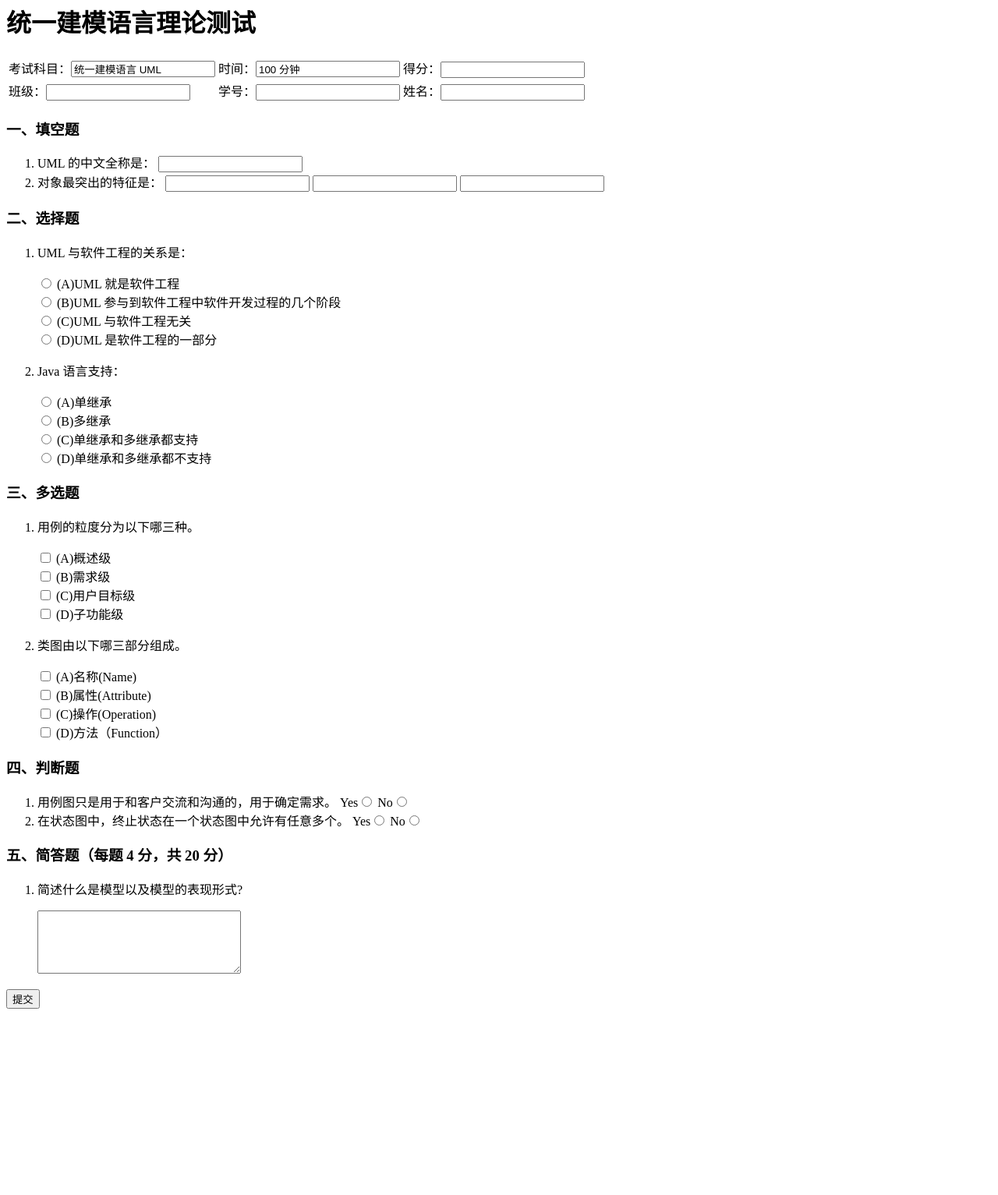
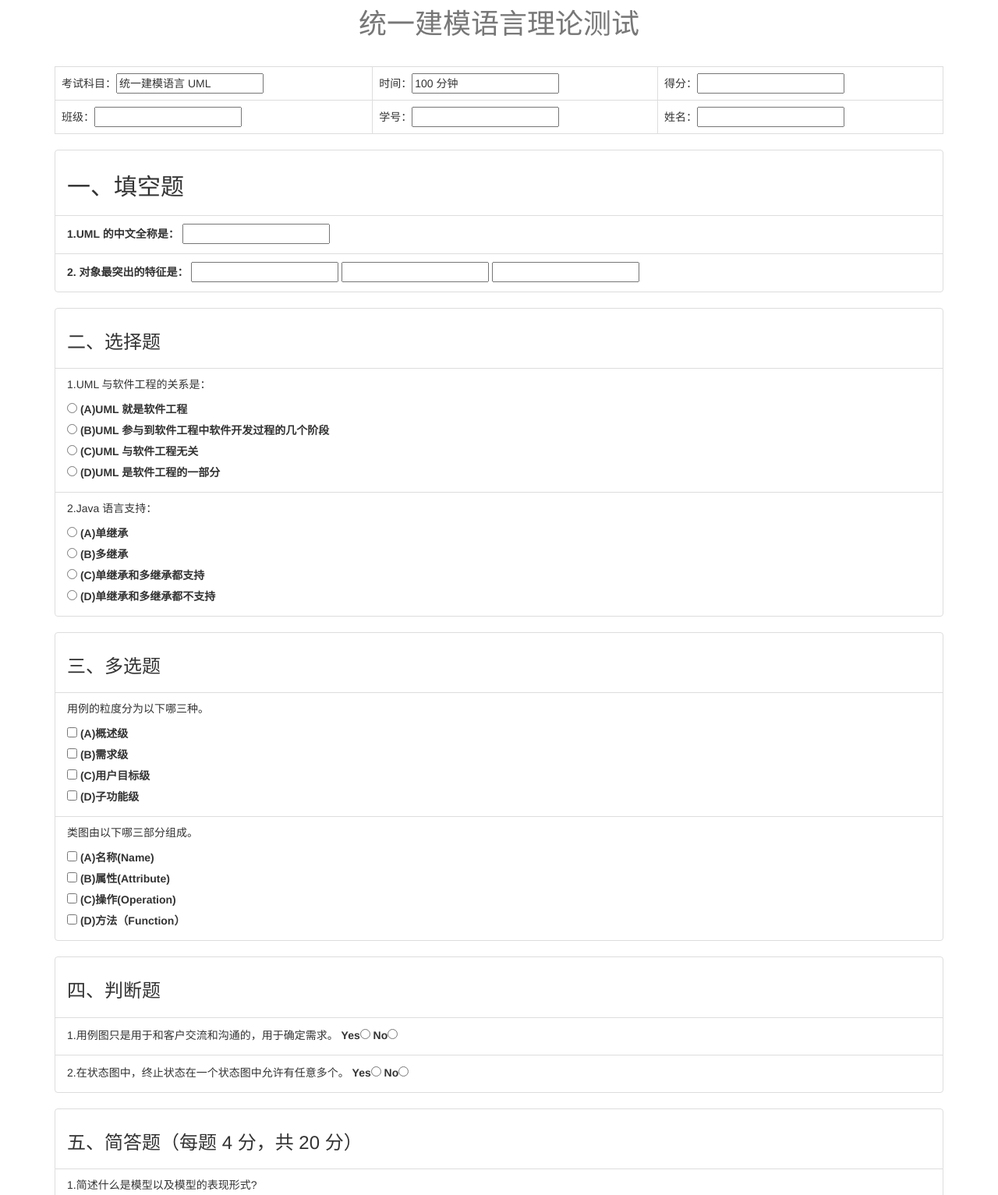
Before and after one commit to wangyao11/html_and_dom, a plain HTML site: page index.html in a window 1280 px wide. Shown: the part 17-1550 px from the top of the page at 78% size. Before the commit the page ends 1319 px from the top, so only its background shows below. Drawn offline with Linux system fonts and the light colour scheme.

Commit message:
format html

```diff
--- a/index.html
+++ b/index.html
@@ -4,7 +4,11 @@
   <head>
     <meta http-equiv="Content-Type" content="text/html; charset=UTF-8">
     <title>统一建模语言理论测试</title>
+
     <script type="text/javascript" src="lib/lodash-2.4.1/lodash.js"></script>
+    <script type="text/javascript" src="lib/jquery/jquery-2.1.1.min.js"></script>
+
+
     <script type="text/javascript" src="main.js"></script>
     <script type="text/javascript" src="question.js"></script>
     <script type="text/javascript" src="questions.js"></script>
@@ -14,13 +18,16 @@
     <script type="text/javascript" src="estimate.js"></script>
     <script type="text/javascript" src="shortAnswer.js"></script>
 
+    <link rel="stylesheet" href="lib/bootstrop/css/bootstrap.min.css" charset="utf-8">
   </head>
-  <body>
-    <form>
-      <h1>统一建模语言理论测试</h1>
+  <body class="container">
+      <form class="form-horizontal">
         <header>
-        <table>
-          <tr>
+          <table class="table table-bordered">
+            <caption class="text-center ">
+              <h1 class="">统一建模语言理论测试</h1>
+            </caption>
+            <caption>
               <td>考试科目：<input type="text" value="统一建模语言 UML"></td>
               <td>时间：<input type="text" value="100 分钟"></td>
               <td>得分：<input type="text" id="acount"></td>
@@ -33,14 +40,14 @@
           </table>
         </header>
         <section>
-        <h3>一、填空题</h3>
-        <ol>
-          <li>
-            <label for="1_1"> UML 的中文全称是：</label>
+          <ul class="list-group">
+            <li class="list-group-item"><h2>一、填空题</h2></li>
+            <li class="list-group-item">
+              <label for="1_1"> 1.UML 的中文全称是：</label>
               <input type="text" id="1_1" name="1_1">
             </li>
-          <li>
-            <label for="1_2"> 对象最突出的特征是：</label>
+            <li class="list-group-item">
+              <label for="1_2">2. 对象最突出的特征是：</label>
               <input type="text" id="1_2_1" name="1_2">
               <input type="text" id="1_2_2" name="1_2">
               <input type="text" id="1_2_3" name="1_2">
@@ -49,10 +56,12 @@
         </section>
 
         <section>
+          <ul class="list-group">
+            <li class="list-group-item">
               <h3>二、选择题</h3>
-        <ol>
-          <li>
-            <p>UML 与软件工程的关系是：</p>
+            </li>
+            <li class="list-group-item">
+              <p>1.UML 与软件工程的关系是：</p>
               <input type="radio" name="2_1" id="2_1_1" value="A" />
               <label for="2_1_1">(A)UML 就是软件工程</label> <br/>
               <input type="radio" name="2_1" id="2_1_2" value="B" />
@@ -62,8 +71,8 @@
               <input type="radio" name="2_1" id="2_1_4" value="D" />
               <label for="2_1_4">(D)UML 是软件工程的一部分</label> <br/>
             </li>
-          <li>
-            <p>Java 语言支持：</p>
+            <li class="list-group-item">
+              <p>2.Java 语言支持：</p>
               <input type="radio" name="2_2" id="2_2_1" value="A" />
               <label for="2_2_1">(A)单继承</label> <br/>
               <input type="radio" name="2_2" id="2_2_2" value="B" />
@@ -73,13 +82,15 @@
               <input type="radio" name="2_2" id="2_2_4" value="D" />
               <label for="2_2_4">(D)单继承和多继承都不支持</label> <br/>
             </li>
-        </ol>
+          </ul>
         </section>
 
         <section>
+          <ul class="list-group">
+            <li class="list-group-item">
               <h3>三、多选题</h3>
-        <ol>
-          <li>
+            </li>
+            <li class="list-group-item">
               <p>用例的粒度分为以下哪三种。</p>
               <input type="checkbox" name="3_1" id="3_1_1" value='A'>
               <label for="3_1_1">(A)概述级</label> <br/>
@@ -90,7 +101,7 @@
               <input type="checkbox" name="3_1" id="3_1_4" value='D'>
               <label for="3_1_4">(D)子功能级</label> <br/>
             </li>
-          <li>
+            <li class="list-group-item">
               <p>类图由以下哪三部分组成。</p>
               <input type="checkbox" name="3_2" id="3_2_1" value='A'>
               <label for="3_2_1">(A)名称(Name)</label> <br/>
@@ -101,37 +112,43 @@
               <input type="checkbox" name="3_2" id="3_2_4" value='D'>
               <label for="3_2_4">(D)方法（Function）</label> <br/>
             </li>
-        </ol>
+          </ul>
         </section>
 
         <section>
+          <ul class="list-group">
+            <li class="list-group-item">
               <h3>四、判断题</h3>
-        <ol>
-          <li>
-            <span>用例图只是用于和客户交流和沟通的，用于确定需求。</span>
+            </li>
+            <li class="list-group-item">
+              <span>1.用例图只是用于和客户交流和沟通的，用于确定需求。</span>
               <label for="4_1_1">Yes</label><input type="radio" name="4_1" id="4_1_1" value="Y" />
               <label for="4_1_2">No</label><input type="radio" name="4_1" id="4_1_2" value="N" />
             </li>
-          <li>
-            <span>在状态图中，终止状态在一个状态图中允许有任意多个。</span>
+            <li class="list-group-item">
+              <span>2.在状态图中，终止状态在一个状态图中允许有任意多个。</span>
               <label for="4_2_1">Yes</label><input type="radio" name="4_2" id="4_2_1" value="Y" />
               <label for="4_2_2">No</label><input type="radio" name="4_2" id="4_2_2" value="N" />
             </li>
-        </ol>
+          </ul>
         </section>
 
         <section>
+          <ul class="list-group">
+            <li class="list-group-item">
               <h3>五、简答题（每题 4 分，共 20 分）</h3>
-        <ol>
-          <li>
-          <p>简述什么是模型以及模型的表现形式?</p>
+            </li>
+            <li class="list-group-item">
+            <p>1.简述什么是模型以及模型的表现形式?</p>
             <textarea cols="30" rows="5" id="5_1" name="5_1"></textarea>
             </li>
-        </ol>
+          </ul>
         </section>
 
         <section>
-        <input type="button" value="提交" onclick="countGarde();"/>
+          <div id="name">
+            <input type="button" class="btn btn-primary" value="提交" onclick="countGarde();"/>
+          </div>
         </section>
       </form>
   </body>
```
Lines whose indentation alone changed are shown as unchanged.
